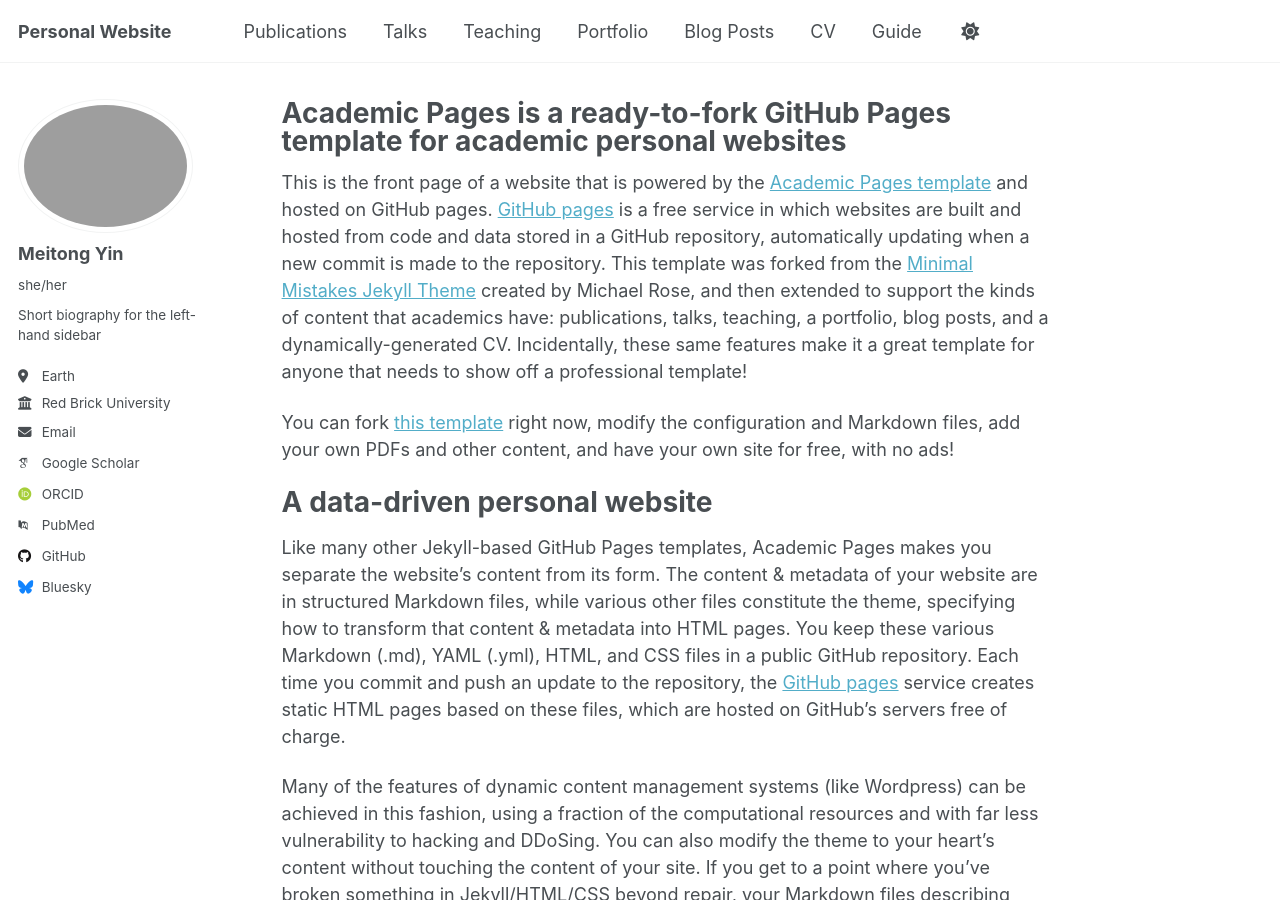
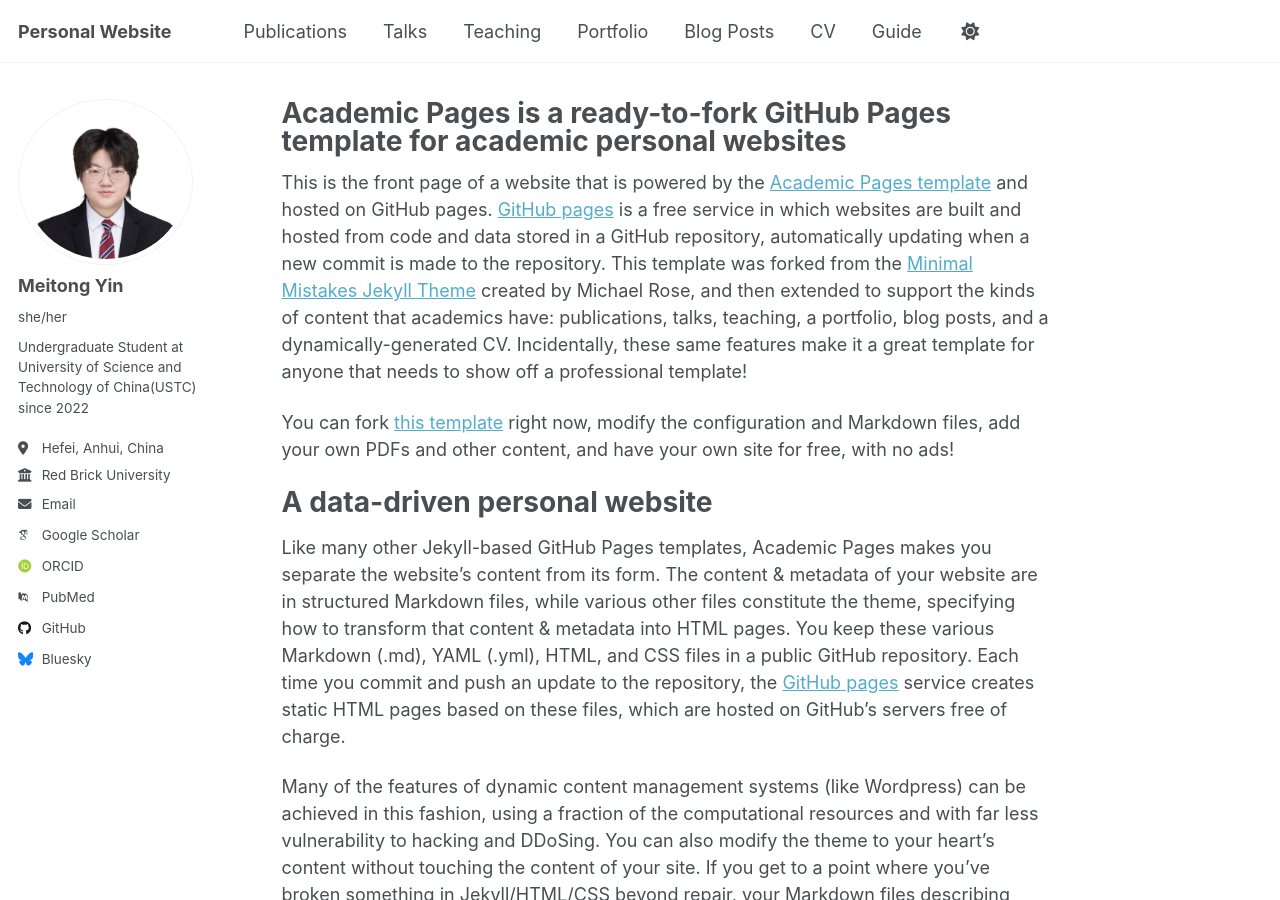
Before and after one commit to meitongyin3-star/meitongyin3-star.github.io, a Jekyll site: the page built from _pages/about.md, in a window 1280 px wide and 900 px high. Built offline with Jekyll 4.4.1, drawn with Linux system fonts in a browser that asks for light colours; some web fonts are replaced; a script that is not in the unit is left out.

Commit message:
Update _config.yml

```diff
--- a/_config.yml
+++ b/_config.yml
@@ -14,7 +14,7 @@ title                    : "Personal Website"
 title_separator          : "-"
 name                     : &name "Meitong Yin"
 description              : &description "Undergraduate Student at University of Science and Technology of China(USTC) since 2022"   # Update this with a general description of your site, this is the default if not overridden by a page
-url                      : https://academicpages.github.io # The base hostname & protocol for your site e.g. "https://[your GitHub username].github.io",
+url                      : https://meitongyin3-star.github.io # The base hostname & protocol for your site e.g. "https://[your GitHub username].github.io",
                                                            # or if you already have some other page hosted on Github then use "https://[your GitHub username].github.io/[Your Repo Name]"
 baseurl                  : "" # the subpath of your site, e.g. "/blog"
 repository               : "meitongyin3-star/meitongyin3-star.github.io"
@@ -24,14 +24,14 @@ repository               : "meitongyin3-star/meitongyin3-star.github.io"
 #               Additional customization can be done by editing /_includes/author-profile.html
 author:
   # Biographic information
-  avatar           : "/images/PHOTO.jpg"
+  avatar           : "PHOTO-small.png"
   name             : "Meitong Yin"
   pronouns         : "she/her"
-  bio              : "Short biography for the left-hand sidebar"
-  location         : "Earth"
+  bio              : "Undergraduate Student at University of Science and Technology of China(USTC) since 2022"
+  location         : "Hefei, Anhui, China"
   employer         : "Red Brick University"
   uri              : # URL
-  email            : "none@example.org"
+  email            : "mtyin@mail.ustc.edu.cn"
 
   # Academic websites
   academia         : # URL
```
